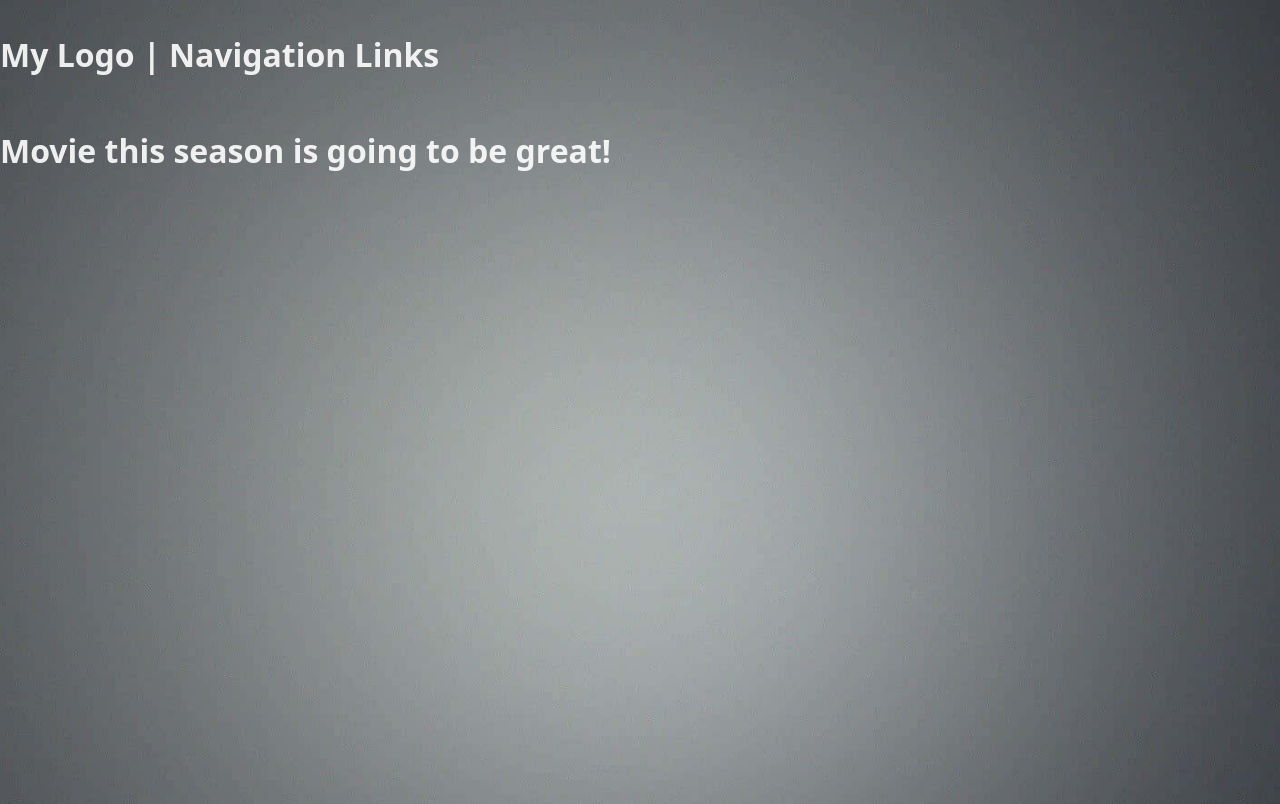
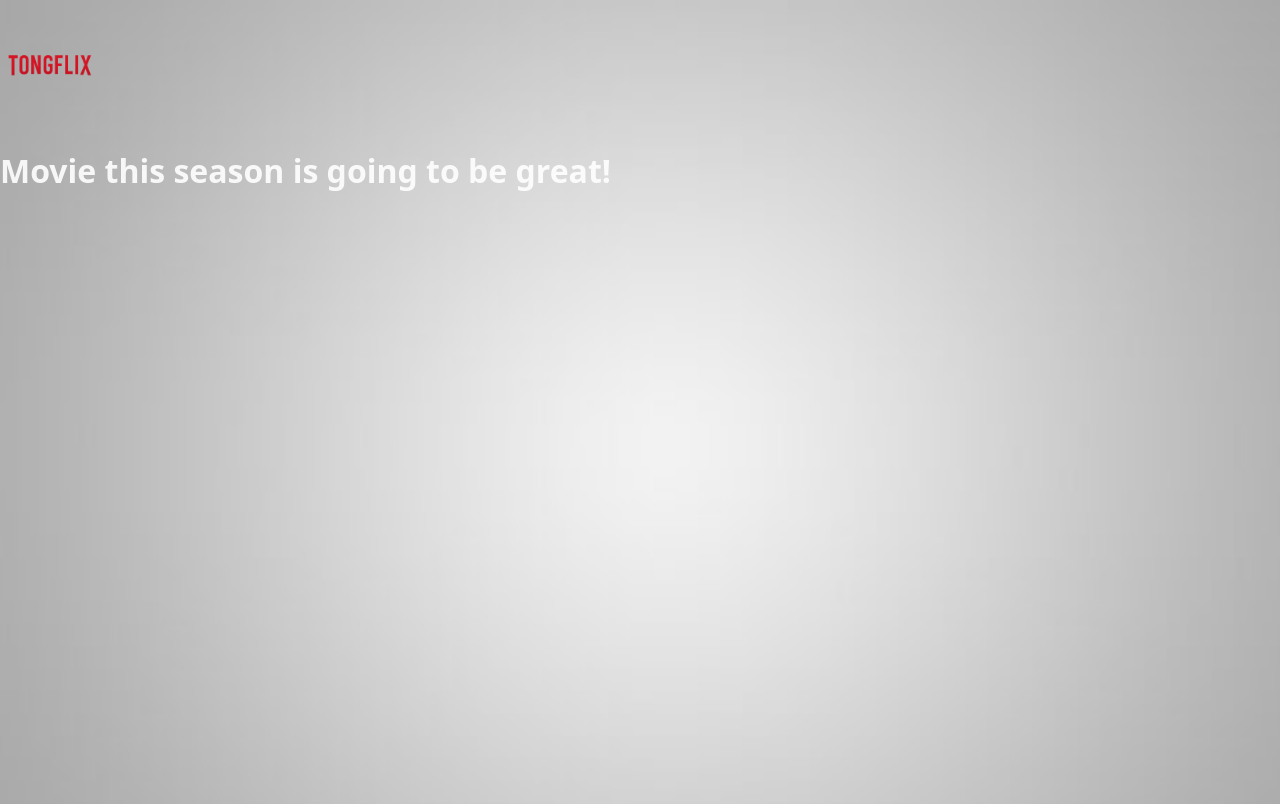
Before and after one commit to 123Thanaphon/my-nextjs-first-app, a Next.js app: page / in a window 1280 px wide. Shown: the top 804 px of the page. Built offline with nearby package versions, Linux system fonts and the light colour scheme.

Commit message:
Add icon TONGFLIX

```diff
--- a/src/app/globals.css
+++ b/src/app/globals.css
@@ -21,7 +21,7 @@
 }
 
 body {
-	background: var(--background) url('/images/bg-gray.jpg');
+	background: var(--background) url('/images/bg-gray-2.jpg');
 	opacity: 0.9;
 	background-size: cover;
 	background-position: center;
--- a/src/components/TheNavbar.tsx
+++ b/src/components/TheNavbar.tsx
@@ -1,7 +1,14 @@
+import Image from 'next/image'
+
 const TheNavBar = () => {
 	return (
 		<nav className="container py-4 bg-transparent mx-auto">
-			<h1 className="text-white font-bold">My Logo | Navigation Links</h1>
+			<Image
+                src="/images/icons/tongflix-01.png"
+				width={100}
+				height={100}
+				alt="tongflix-icon"
+			/>
 		</nav>
 	);
 };
```
Also changed, not shown: public/images/bg-gray-2.jpg (added), public/images/icons/tongflix-01.png (added).
